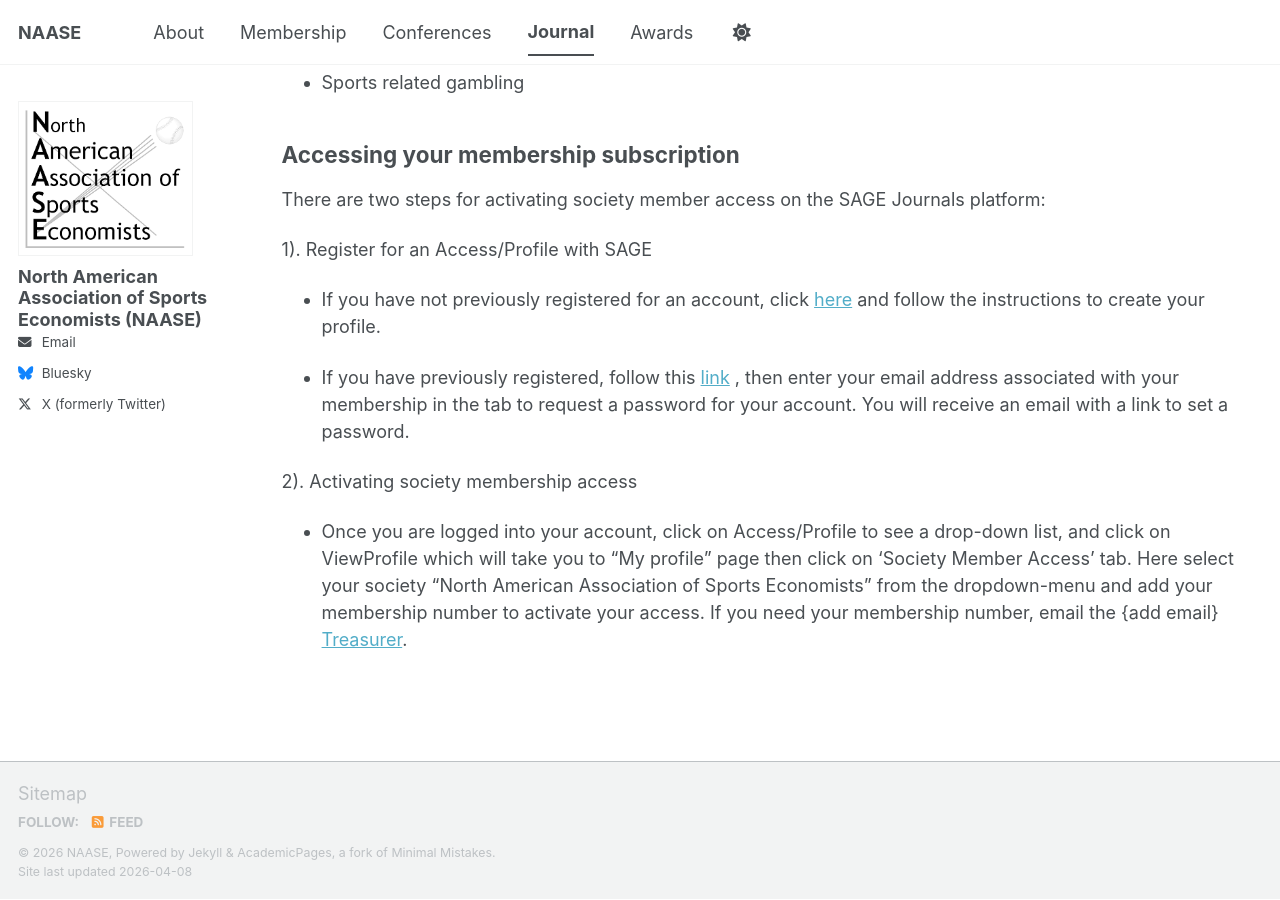
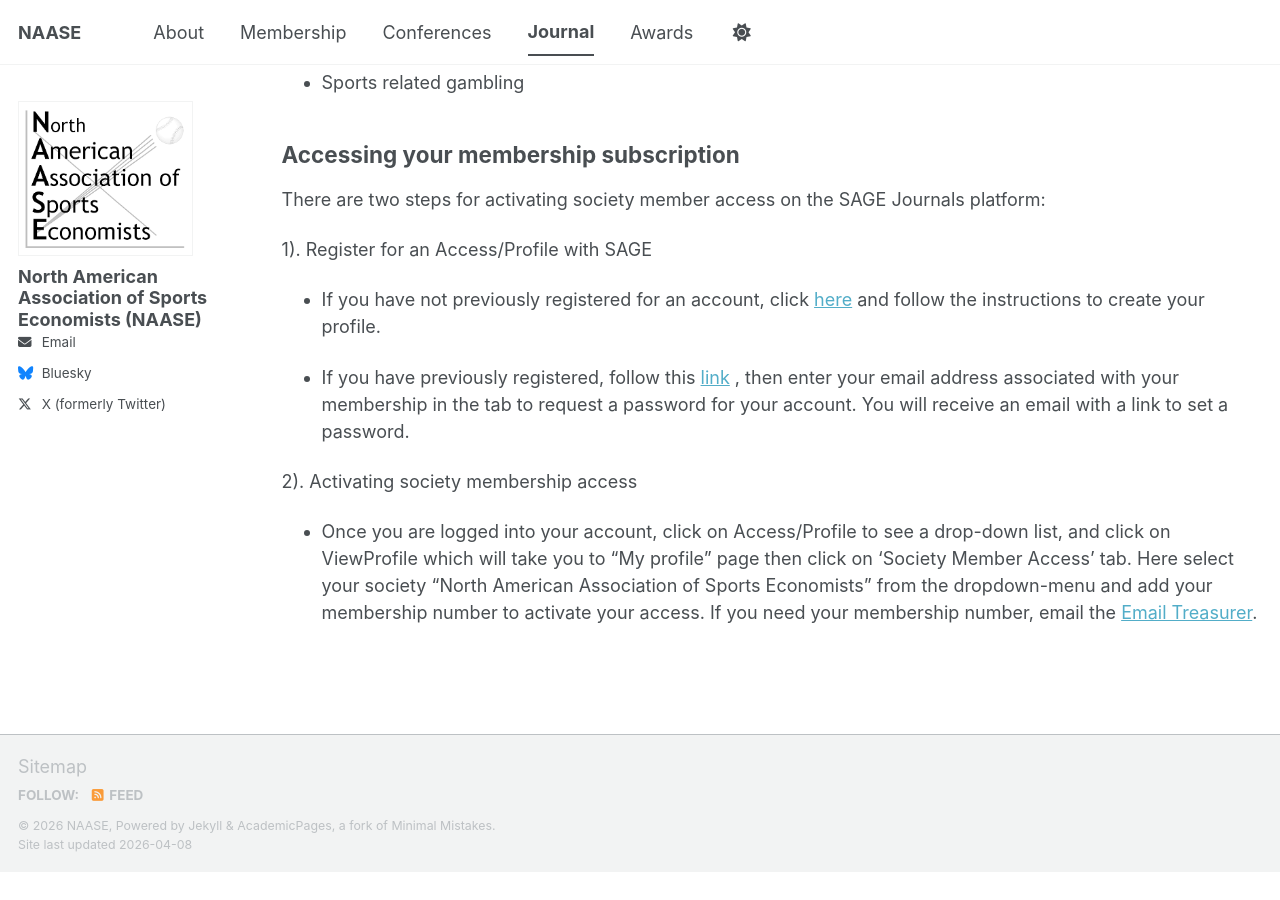
Before and after one commit to naaseweb/naaseweb.github.io, a Jekyll site: the page built from _pages/journal.md, in a window 1280 px wide and 900 px high, scrolled down 558 px. Built offline with Jekyll 4.4.1, drawn with Linux system fonts in a browser that asks for light colours; a script bundle is joined from its source files by our own code; library files that are not in the unit come from our copies; after the commit the page ends 1431 px from its top, so only the background shows below that.

Commit message:
Update journal.md

```diff
--- a/_pages/journal.md
+++ b/_pages/journal.md
@@ -51,4 +51,4 @@
 
 2). Activating society membership access
 
- - Once you are logged into your account, click on Access/Profile to see a drop-down list, and click on ViewProfile which will take you to “My profile” page then click on ‘Society Member Access’ tab. Here select your society “North American Association of Sports Economists” from the dropdown-menu and add your membership number to activate your access. If you need your membership number, email the {add email} [Treasurer]().
+ - Once you are logged into your account, click on Access/Profile to see a drop-down list, and click on ViewProfile which will take you to “My profile” page then click on ‘Society Member Access’ tab. Here select your society “North American Association of Sports Economists” from the dropdown-menu and add your membership number to activate your access. If you need your membership number, email the [Email Treasurer](mailto:treasurer@naaseweb.org?subject=Membership%20Question).
```
